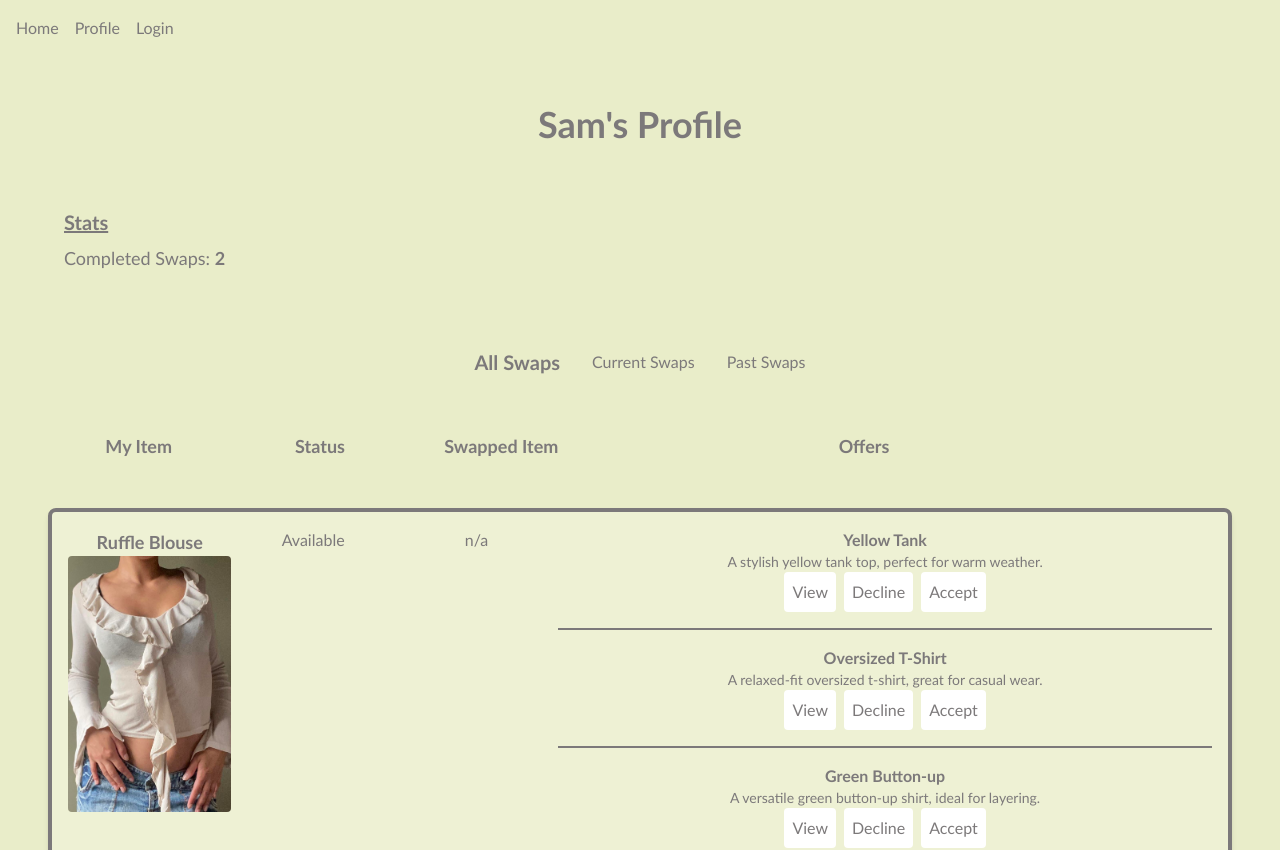
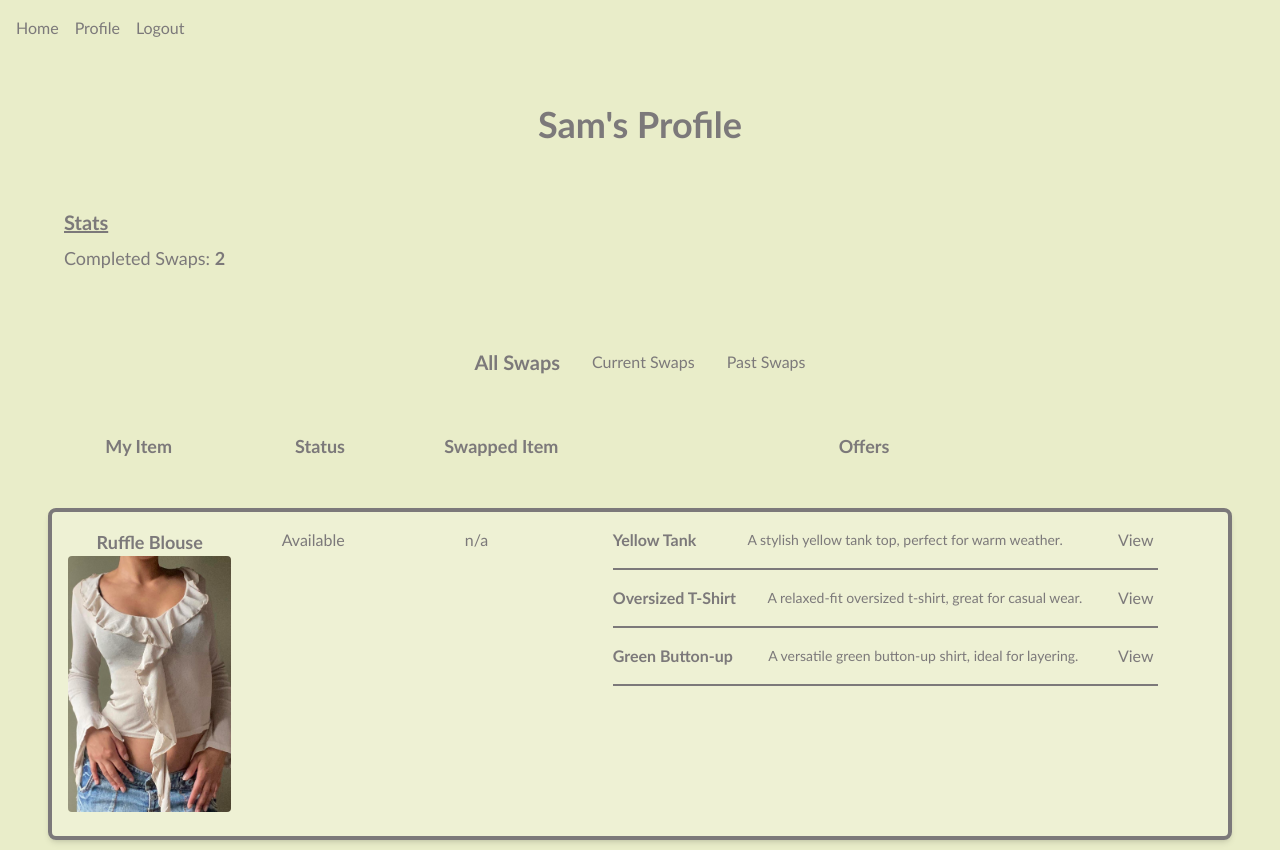
Before and after one commit to samanthacabrera/summer-over, a React (Vite) app in the folder frontend/: page /profile in a window 1280 px wide. Shown: the top 850 px of the page. Built offline with nearby package versions, Linux system fonts and the light colour scheme.

Commit message:
accept/decline offer works

```diff
--- a/frontend/src/App.jsx
+++ b/frontend/src/App.jsx
@@ -10,7 +10,7 @@ const App = () => {
         <nav className="flex space-x-4">
           <Link to="/" className="hover:underline">Home</Link>
           <Link to="/profile" className="hover:underline">Profile</Link>
-          <Link to="/" className="hover:underline">Login</Link>
+          <Link to="/" className="hover:underline">Logout</Link>
         </nav>
         <Routes>
           <Route path="/" element={<Home />} />
--- a/frontend/src/components/ViewModal.jsx
+++ b/frontend/src/components/ViewModal.jsx
@@ -1,28 +1,47 @@
 import React from 'react';
 
-const ViewModal = ({ offer, onClose }) => {
+const ViewModal = ({ item, offer, onClose, onFinalizeSwap }) => {
+  if (!item || !offer) {
+    return null;
+  }
+
+  const handleAccept = () => {
+    onFinalizeSwap(true);
+  };
+
+  const handleDecline = () => {
+    onFinalizeSwap(false);
+  };
+
   return (
     <div className="fixed inset-0 flex items-center justify-center">
-      <div className="rounded bg-gray-50 p-4 w-3/4 md:w-1/4">
-        <div className="mb-2">
-          <img
-            src={offer.image || "https://via.placeholder.com/150x200"}
-            alt={offer.name}
-            className="w-full h-auto"
-          />
+      <div id="viewModal" className="rounded bg-gray-50 p-12">
+        <h2 className="text-xl font-semibold mb-4">Offer Details</h2>
+        <div className="mb-4">
+          <img src={offer.image} alt={offer.name} className="w-full h-40 object-cover rounded" />
         </div>
-
-        <h3 className="text-lg font-semibold mb-2">{offer.name}</h3>
-        <p className="text-gray-700 mb-4">{offer.description}</p>
-
-        <div className="flex justify-end space-x-2">
+        <h3 className="text-lg font-semibold">{offer.name}</h3>
+        <p>{offer.description}</p>
+        <div className="mt-4 flex justify-between">
           <button
-            className="hover:underline"
-            onClick={onClose}
+            className="p-2 bg-white rounded hover:scale-105 transition duration-200 hover:text-green-600"
+            onClick={handleAccept}
           >
-            Close
+            Accept
+          </button>
+          <button
+            className="p-2 bg-white rounded hover:scale-105 transition duration-200 hover:text-red-600"
+            onClick={handleDecline}
+          >
+            Decline
           </button>
         </div>
+        <button
+          className="hover:underline"
+          onClick={onClose}
+        >
+          Close
+        </button>
       </div>
     </div>
   );
--- a/frontend/src/pages/Home/Welcome.jsx
+++ b/frontend/src/pages/Home/Welcome.jsx
@@ -3,7 +3,7 @@ import React from 'react';
 const Welcome = () => {
   return (
     <section id="welcome">
-      <div className="max-w-3xl mx-auto text-center text-lg space-y-8">
+      <div className="max-w-3xl mx-auto mb-40 text-center text-lg space-y-8">
         <p>
             Growing up with four younger sisters, they would love to go through my wardrobe, seeing what peices they could 'borrow'.
             I loved being able to share some of my style and personality with my sisters. I want to share that experience with others.
--- a/frontend/src/pages/Profile/Profile.jsx
+++ b/frontend/src/pages/Profile/Profile.jsx
@@ -1,4 +1,4 @@
-import React, { useState } from 'react';
+import React, { useState} from 'react';
 import ViewModal from '../../components/ViewModal';
 import Filter from '../../components/Filter';
 import Stats from './Stats';
@@ -14,21 +14,9 @@ const Profile = () => {
       swappedWith: null,
       image: '/myitem1.jpg',
       offers: [
-        {
-          name: 'Yellow Tank',
-          description: 'A stylish yellow tank top, perfect for warm weather.',
-          image: '/offer1.jpg'
-        },
-        {
-          name: 'Oversized T-Shirt',
-          description: 'A relaxed-fit oversized t-shirt, great for casual wear.',
-          image: '/offer2.jpg'
-        },
-        {
-          name: 'Green Button-up',
-          description: 'A versatile green button-up shirt, ideal for layering.',
-          image: '/offer3.jpg'
-        }
+        { id: 1, name: 'Yellow Tank', description: 'A stylish yellow tank top, perfect for warm weather.', image: '/offer1.jpg' },
+        { id: 2, name: 'Oversized T-Shirt', description: 'A relaxed-fit oversized t-shirt, great for casual wear.', image: '/offer2.jpg' },
+        { id: 3, name: 'Green Button-up', description: 'A versatile green button-up shirt, ideal for layering.', image: '/offer3.jpg' }
       ],
       completed: false
     },
@@ -38,16 +26,8 @@ const Profile = () => {
       swappedWith: null,
       image: '/myitem2.jpg',
       offers: [
-        {
-          name: 'Knit Poncho',
-          description: 'A cozy knit poncho, perfect for cooler days.',
-          image: '/offer4.jpg'
-        },
-        {
-          name: 'Ribbed Top',
-          description: 'A comfortable ribbed top, suitable for layering.',
-          image: '/offer5.jpg'
-        }
+        { id: 4, name: 'Knit Poncho', description: 'A cozy knit poncho, perfect for cooler days.', image: '/offer4.jpg' },
+        { id: 5, name: 'Ribbed Top', description: 'A comfortable ribbed top, suitable for layering.', image: '/offer5.jpg' }
       ],
       completed: false
     },
@@ -57,16 +37,8 @@ const Profile = () => {
       swappedWith: null,
       image: '/myitem3.jpg',
       offers: [
-        {
-          name: 'Cropped Cardigan',
-          description: 'A chic cropped cardigan, ideal for stylish layering.',
-          image: '/offer6.jpg'
-        },
-        {
-          name: 'Ruffle Blouse',
-          description: 'A feminine ruffle blouse, great for dressing up.',
-          image: '/offer7.jpg'
-        }
+        { id: 6, name: 'Cropped Cardigan', description: 'A chic cropped cardigan, ideal for stylish layering.', image: '/offer6.jpg' },
+        { id: 7, name: 'Ruffle Blouse', description: 'A feminine ruffle blouse, great for dressing up.', image: '/offer7.jpg' }
       ],
       completed: false
     },
@@ -89,34 +61,50 @@ const Profile = () => {
   ];
 
   const [items, setItems] = useState(myItems);
-  const [selectedOffer, setSelectedOffer] = useState(null);
-  const [selectedItemId, setSelectedItemId] = useState(null);
+  const [modalItem, setModalItem] = useState(null);
   const [filter, setFilter] = useState('all');
 
   const handleOfferClick = (itemId, offer) => {
-    setSelectedOffer(offer);
-    setSelectedItemId(itemId);
+    console.log('Offer clicked:', { itemId, offer });
+    const item = items.find((item) => item.id === itemId);
+    console.log('Item found:', item);
+    setModalItem({ item, offer });
   };
 
   const handleFinalizeSwap = (accept) => {
-    if (selectedItemId && selectedOffer) {
+    console.log('Finalize swap called with:', { accept, modalItem });
+
+    if (modalItem) {
+      const { item, offer } = modalItem;
+      setItems((prevItems) =>
+        prevItems.map((i) => {
+          if (i.id === item.id) {
             if (accept) {
-        setItems((prevItems) =>
-          prevItems.map((item) =>
-            item.id === selectedItemId && !item.swappedWith
-              ? { ...item, swappedWith: selectedOffer.name }
-              : item
-          )
+              return {
+                ...i,
+                swappedWith: offer.name,
+                completed: true,
+                offers: []
+              };
+            } else {
+              return {
+                ...i,
+                offers: i.offers.filter((o) => o.id !== offer.id)
+              };
+            }
+          }
+          return i;
+        })
       );
-      }
-      setSelectedOffer(null);
-      setSelectedItemId(null);
+      console.log('Modal item after finalize:', { item, offer });
+      setModalItem(null);
+    } else {
+      console.error('No item or offer selected.');
     }
   };
 
   const handleCloseModal = () => {
-    setSelectedOffer(null);
-    setSelectedItemId(null);
+    setModalItem(null);
   };
 
   const filteredItems = items.filter(item => {
@@ -124,6 +112,7 @@ const Profile = () => {
     if (filter === 'current') return !item.swappedWith && item.offers.length > 0;
     return true;
   });
+
 
   return (
     <div className="flex flex-col p-8 min-h-screen space-y-12">
@@ -154,30 +143,18 @@ const Profile = () => {
               <div className="md:w-1/6">
                 <p>{item.swappedWith ? item.swappedWith : 'n/a'}</p>
               </div>
-              <div className="md:w-2/3 mt-4 md:mt-0 space-y-4">
+              <div className="md:w-2/3 mt-4 md:mt-0 space-y-4 flex flex-col items-center">
                 {item.offers.length > 0 ? (
-                  item.offers.map((offer, index) => (
-                    <div key={index} className="pb-4 border-current border-b-2">
+                  item.offers.map((offer) => (
+                    <div key={offer.id} className="w-5/6 pb-4 border-current border-b-2">
+                      <div className="flex justify-between items-center">
                         <h4 className="text-md font-semibold">{offer.name}</h4>
                         <p className="text-sm">{offer.description}</p>
-                      <div className="flex justify-center space-x-2">
                         <button
-                          className="p-2 bg-white rounded hover:scale-105 hover:text-gray-500 transition duration-200"
+                          className="mr-1 hover:underline mx-1"
                           onClick={() => handleOfferClick(item.id, offer)}
                         >
                           View
-                        </button>
-                        <button
-                          className="p-2 bg-white rounded hover:scale-105 hover:text-red-500 transition duration-200"
-                          onClick={() => handleFinalizeSwap(false)}
-                        >
-                          Decline
-                        </button>
-                        <button
-                          className="p-2 bg-white rounded hover:scale-105 hover:text-green-500 transition duration-200"
-                          onClick={() => handleFinalizeSwap(true)}
-                        >
-                          Accept
                         </button>
                       </div>
                     </div>
@@ -191,11 +168,12 @@ const Profile = () => {
         ))}
       </div>
 
-      {selectedOffer && (
+      {modalItem && (
         <ViewModal
-        item={items.find(item => item.id === selectedItemId)}
-        offer={selectedOffer}
+          item={modalItem.item}
+          offer={modalItem.offer}
           onClose={handleCloseModal}
+          onFinalizeSwap={handleFinalizeSwap}
         />
       )}
     </div>
--- a/frontend/src/styles/App.css
+++ b/frontend/src/styles/App.css
@@ -17,10 +17,12 @@
   text-transform: lowercase;
 }
 
+#viewModal {
+  background-color: rgb(199, 210, 183);
+}
+
 /* color palette
 background: #e9edc9
 primary font: #7c797a
-headings:
-subtle text:  #ccd5ae;
-accent:
+accent font:  #ccd5ae;
 */
```
Lines whose indentation alone changed are shown as unchanged.
